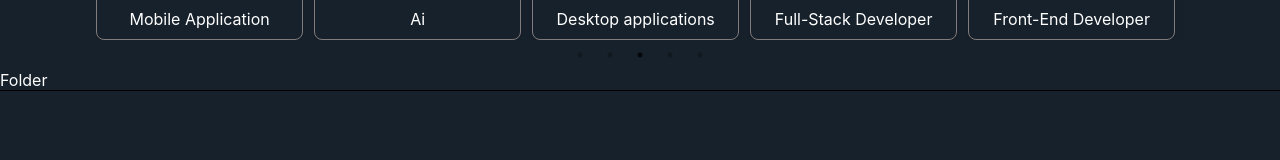
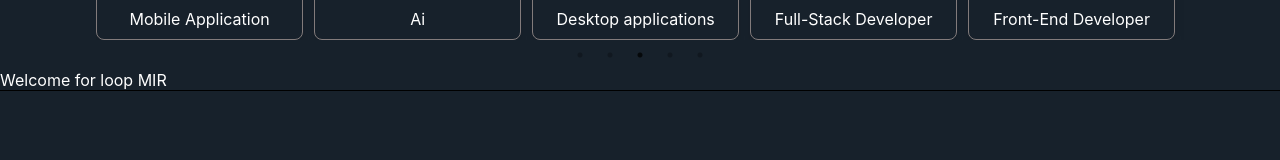
Before and after one commit to amirsalama2002/amir-salama-front, a React (Create React App) app: page / in a window 1280 px wide. Shown: the part 999-1159 px from the top of the page. Built offline with nearby package versions, Linux system fonts and the light colour scheme.

Commit message:
ahmed hassan

```diff
--- a/src/Home/Folder.jsx
+++ b/src/Home/Folder.jsx
@@ -2,6 +2,6 @@ import React from 'react'
 
 export default function Folder() {
   return (
-    <div>Folder</div>
+    <div>Welcome for loop MIR </div>
   )
 }
```
